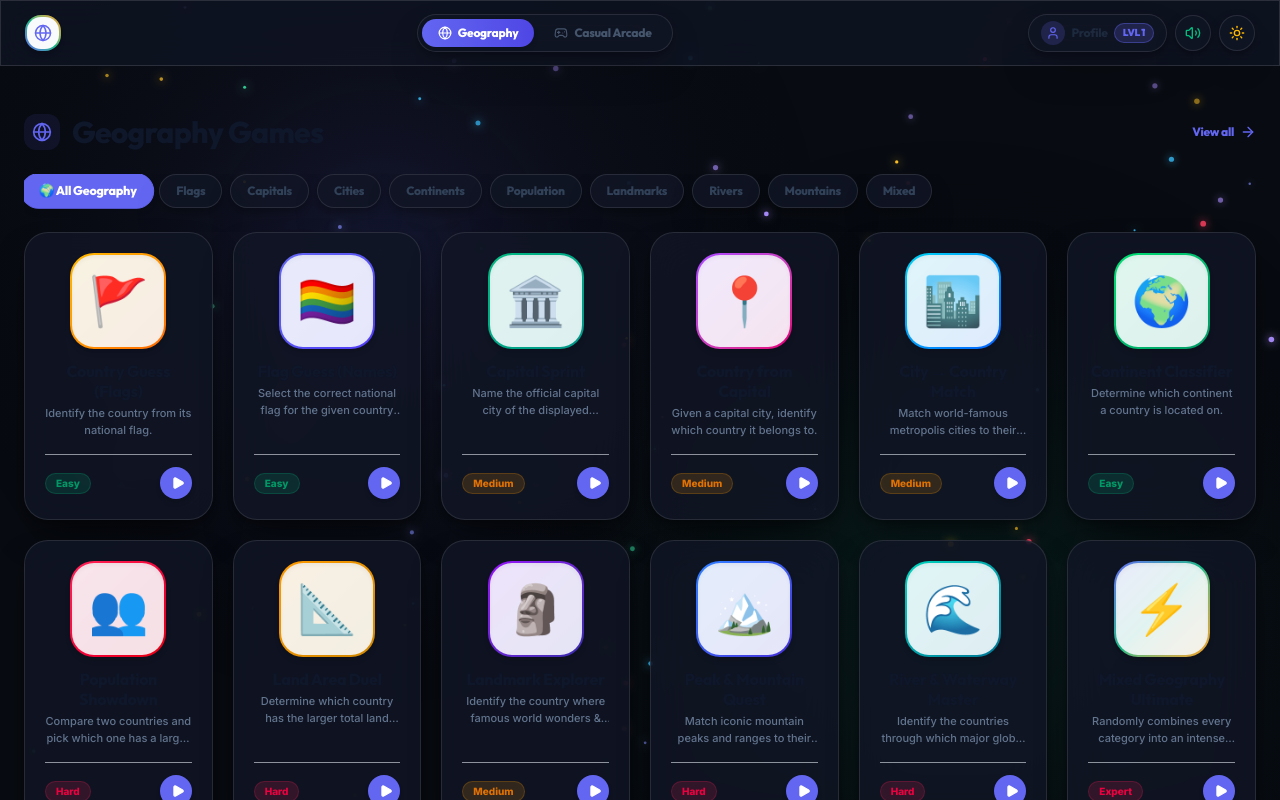
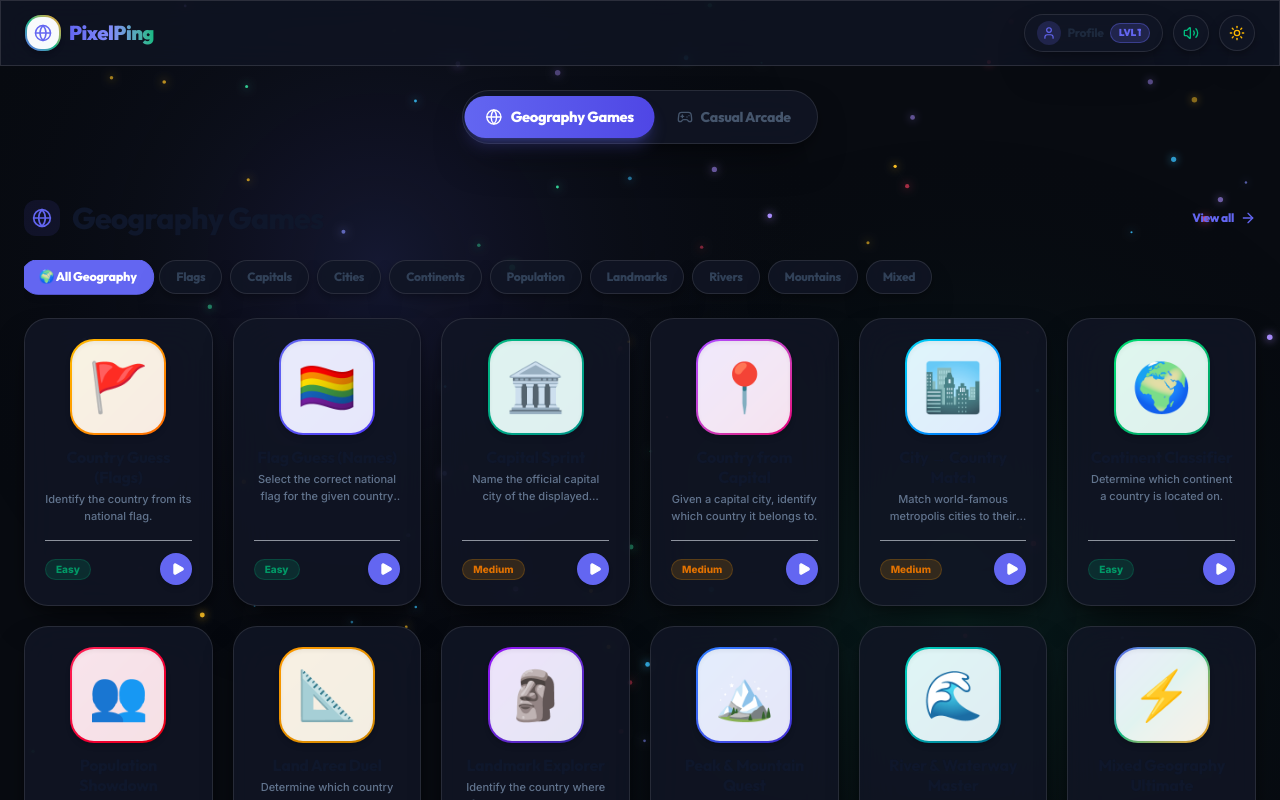
Before and after one commit to Midhun777/PixelPing, a React (Vite) app: page / in a window 1280 px wide. Shown: the top 800 px of the page. Built offline with nearby package versions, Linux system fonts and the light colour scheme.

Commit message:
Add_Recently_Played_Game_History_Bar_and_position_Game_Switcher_outside_Navbar

```diff
--- a/src/App.tsx
+++ b/src/App.tsx
@@ -1,21 +1,23 @@
 import { useState, useEffect } from 'react';
+import { Globe, Gamepad2 } from 'lucide-react';
 import { BackgroundCanvas } from './components/BackgroundCanvas';
 import { Navbar } from './components/Navbar';
 import { GeographyHome } from './components/geography/GeographyHome';
 import { CasualCategoriesGrid } from './components/CasualCategoriesGrid';
 import { GameGrid } from './components/GameGrid';
 import { GameModal } from './components/GameModal';
+import { RecentlyPlayedBar } from './components/RecentlyPlayedBar';
 import { UserProfileModal } from './components/profile/UserProfileModal';
 import { GAMES_DATA } from './data/gamesData';
 import type { GameItem } from './data/gamesData';
 import { sounds } from './services/audio';
 
 function App() {
-  // Navigation Tab State: 'home' | 'geography' | 'casual'
-  const [activeTab, setActiveTab] = useState<'home' | 'geography' | 'casual'>('home');
+  // Navigation Tab State: 'geography' | 'casual'
+  const [activeTab, setActiveTab] = useState<'geography' | 'casual'>('geography');
 
   // Live Search Input State
-  const [searchQuery, setSearchQuery] = useState<string>('');
+  const [searchQuery] = useState<string>('');
 
   // Selected Category Filter State
   const [selectedCategory, setSelectedCategory] = useState<string | null>(null);
@@ -92,11 +94,6 @@ function App() {
 
       {/* Simple Top Navbar */}
       <Navbar
-        activeTab={activeTab === 'casual' ? 'casual' : 'geography'}
-        onSelectTab={(tab) => {
-          setActiveTab(tab);
-          setSelectedCategory(null);
-        }}
         onOpenProfile={() => setIsProfileOpen(true)}
         isDark={isDark}
         onToggleTheme={toggleTheme}
@@ -105,17 +102,57 @@ function App() {
       />
 
       {/* Main Page Body Layout */}
-      <main className="flex-grow z-10 pt-2 sm:pt-4">
-        {/* 1. Geography Section (Shown on Home or Geography Tab) */}
-        {(activeTab === 'home' || activeTab === 'geography') && (
+      <main className="flex-grow z-10 pt-4 sm:pt-6">
+        {/* Floating Game Type Switcher Pill Bar (Positioned Outside Navbar) */}
+        <div className="max-w-7xl mx-auto px-4 sm:px-6 mb-6 flex items-center justify-center select-none">
+          <div className="inline-flex items-center gap-1.5 p-1.5 rounded-full glass-card border border-slate-200/80 dark:border-white/15 shadow-xl backdrop-blur-2xl">
+            <button
+              onClick={() => {
+                sounds.playPop();
+                setActiveTab('geography');
+                setSelectedCategory(null);
+              }}
+              className={`px-5 py-2.5 rounded-full text-xs sm:text-sm font-display font-extrabold transition-all btn-tactile flex items-center gap-2 ${
+                activeTab === 'geography'
+                  ? 'bg-gradient-to-r from-[#6366F1] to-[#4F46E5] text-white shadow-lg shadow-[#6366F1]/30 scale-105'
+                  : 'text-slate-600 dark:text-slate-300 hover:text-slate-900 dark:hover:text-white'
+              }`}
+            >
+              <Globe className="w-4 h-4" />
+              <span>Geography Games</span>
+            </button>
+
+            <button
+              onClick={() => {
+                sounds.playPop();
+                setActiveTab('casual');
+                setSelectedCategory(null);
+              }}
+              className={`px-5 py-2.5 rounded-full text-xs sm:text-sm font-display font-extrabold transition-all btn-tactile flex items-center gap-2 ${
+                activeTab === 'casual'
+                  ? 'bg-gradient-to-r from-[#6366F1] to-[#4F46E5] text-white shadow-lg shadow-[#6366F1]/30 scale-105'
+                  : 'text-slate-600 dark:text-slate-300 hover:text-slate-900 dark:hover:text-white'
+              }`}
+            >
+              <Gamepad2 className="w-4 h-4" />
+              <span>Casual Arcade</span>
+            </button>
+          </div>
+        </div>
+
+        {/* Recently Played History Feed Bar */}
+        <RecentlyPlayedBar />
+
+        {/* 1. Geography Section */}
+        {activeTab === 'geography' && (
           <GeographyHome
             searchQuery={searchQuery}
             onViewAllClick={() => setActiveTab('geography')}
           />
         )}
 
-        {/* 2. Casual Arcade & All Games Categories Section (Shown on Home or Casual Tab) */}
-        {(activeTab === 'home' || activeTab === 'casual') && (
+        {/* 2. Casual Arcade & Categories Section */}
+        {activeTab === 'casual' && (
           <>
             <CasualCategoriesGrid
               onCategoryClick={(catId) => {
@@ -131,7 +168,6 @@ function App() {
               onToggleFavorite={toggleFavorite}
               onPlayGame={handleLaunchGame}
               onResetFilters={() => {
-                setSearchQuery('');
                 setSelectedCategory(null);
               }}
             />
--- a/src/components/Navbar.tsx
+++ b/src/components/Navbar.tsx
@@ -1,11 +1,9 @@
 import React, { useState, useEffect } from 'react';
-import { Sun, Moon, Volume2, VolumeX, Globe, User, Gamepad2 } from 'lucide-react';
+import { Sun, Moon, Volume2, VolumeX, Globe, User } from 'lucide-react';
 import { sounds } from '../services/audio';
 import { getUserStats } from '../services/statsService';
 
 interface NavbarProps {
-  activeTab: 'geography' | 'casual';
-  onSelectTab: (tab: 'geography' | 'casual') => void;
   onOpenProfile: () => void;
   isDark: boolean;
   onToggleTheme: () => void;
@@ -14,8 +12,6 @@ interface NavbarProps {
 }
 
 export const Navbar: React.FC<NavbarProps> = ({
-  activeTab,
-  onSelectTab,
   onOpenProfile,
   isDark,
   onToggleTheme,
@@ -31,7 +27,7 @@ export const Navbar: React.FC<NavbarProps> = ({
 
   return (
     <header className="sticky top-0 z-40 w-full glass-pill border-b border-slate-200/80 dark:border-white/10 backdrop-blur-2xl transition-all duration-300">
-      <div className="max-w-7xl mx-auto px-4 sm:px-6 h-14 sm:h-16 flex items-center justify-between gap-2 sm:gap-4 select-none">
+      <div className="max-w-7xl mx-auto px-4 sm:px-6 h-14 sm:h-16 flex items-center justify-between gap-4 select-none">
         {/* Left: Page / Brand Name */}
         <div
           onClick={() => {
@@ -45,46 +41,13 @@ export const Navbar: React.FC<NavbarProps> = ({
               <Globe className="w-4 h-4 sm:w-4.5 sm:h-4.5 text-[#6366F1] dark:text-[#818CF8]" />
             </div>
           </div>
-          <span className="font-display font-black text-lg sm:text-xl tracking-tight bg-clip-text text-transparent bg-gradient-to-r from-[#6366F1] via-[#818CF8] to-[#10B981] hidden xs:inline">
+          <span className="font-display font-black text-xl tracking-tight bg-clip-text text-transparent bg-gradient-to-r from-[#6366F1] via-[#818CF8] to-[#10B981]">
             PixelPing
           </span>
         </div>
 
-        {/* Center: Game Type Switcher Pill Bar */}
-        <div className="flex items-center gap-1 p-1 rounded-full glass-card border border-slate-200/80 dark:border-white/10 shadow-inner">
-          <button
-            onClick={() => {
-              sounds.playPop();
-              onSelectTab('geography');
-            }}
-            className={`px-3 sm:px-4 py-1.5 rounded-full text-xs font-display font-extrabold transition-all btn-tactile flex items-center gap-1.5 ${
-              activeTab === 'geography'
-                ? 'bg-gradient-to-r from-[#6366F1] to-[#4F46E5] text-white shadow-md'
-                : 'text-slate-600 dark:text-slate-400 hover:text-slate-900 dark:hover:text-white'
-            }`}
-          >
-            <Globe className="w-3.5 h-3.5" />
-            <span>Geography</span>
-          </button>
-
-          <button
-            onClick={() => {
-              sounds.playPop();
-              onSelectTab('casual');
-            }}
-            className={`px-3 sm:px-4 py-1.5 rounded-full text-xs font-display font-extrabold transition-all btn-tactile flex items-center gap-1.5 ${
-              activeTab === 'casual'
-                ? 'bg-gradient-to-r from-[#6366F1] to-[#4F46E5] text-white shadow-md'
-                : 'text-slate-600 dark:text-slate-400 hover:text-slate-900 dark:hover:text-white'
-            }`}
-          >
-            <Gamepad2 className="w-3.5 h-3.5" />
-            <span>Casual Arcade</span>
-          </button>
-        </div>
-
         {/* Right Controls: Profile Button, Sound FX Mute Toggle, Dark Mode Toggle */}
-        <div className="flex items-center gap-1.5 sm:gap-2">
+        <div className="flex items-center gap-2 sm:gap-2.5">
           {/* User Profile Access Button */}
           <button
             onClick={() => {
@@ -93,13 +56,13 @@ export const Navbar: React.FC<NavbarProps> = ({
               setPlayerLevel(updatedStats.level || 1);
               onOpenProfile();
             }}
-            className="flex items-center gap-1.5 px-2.5 sm:px-3 py-1.5 rounded-full glass-card border border-slate-200/80 dark:border-white/10 text-xs font-display font-extrabold text-slate-800 dark:text-white hover:border-[#6366F1]/50 transition-all btn-tactile shadow-sm"
+            className="flex items-center gap-1.5 px-3 py-1.5 rounded-full glass-card border border-slate-200/80 dark:border-white/10 text-xs font-display font-extrabold text-slate-800 dark:text-white hover:border-[#6366F1]/50 transition-all btn-tactile shadow-sm"
           >
             <div className="w-5 h-5 sm:w-6 sm:h-6 rounded-full bg-[#6366F1]/20 flex items-center justify-center text-[#6366F1] dark:text-[#818CF8]">
-              <User className="w-3 h-3 sm:w-3.5 sm:h-3.5" />
+              <User className="w-3.5 h-3.5" />
             </div>
-            <span className="hidden md:inline">Profile</span>
-            <span className="px-1.5 sm:px-2 py-0.5 rounded-full bg-[#6366F1]/20 border border-[#6366F1]/40 text-[#6366F1] dark:text-[#818CF8] text-[10px] font-black uppercase">
+            <span className="hidden sm:inline">Profile</span>
+            <span className="px-2 py-0.5 rounded-full bg-[#6366F1]/20 border border-[#6366F1]/40 text-[#6366F1] dark:text-[#818CF8] text-[10px] font-black uppercase">
               LVL {playerLevel}
             </span>
           </button>
--- /dev/null
+++ b/src/components/RecentlyPlayedBar.tsx
@@ -0,0 +1,95 @@
+import React, { useState, useEffect } from 'react';
+import { History, Play, Zap, Target, Flame } from 'lucide-react';
+import { getUserStats } from '../services/statsService';
+import type { MatchHistoryItem } from '../services/statsService';
+import { sounds } from '../services/audio';
+
+interface RecentlyPlayedBarProps {
+  onReplayGame?: (gameTitle: string) => void;
+}
+
+export const RecentlyPlayedBar: React.FC<RecentlyPlayedBarProps> = ({ onReplayGame }) => {
+  const [recentHistory, setRecentHistory] = useState<MatchHistoryItem[]>([]);
+
+  useEffect(() => {
+    const stats = getUserStats();
+    setRecentHistory(stats.matchHistory || []);
+  }, []);
+
+  if (recentHistory.length === 0) return null;
+
+  return (
+    <section className="max-w-7xl mx-auto px-4 sm:px-6 mb-8 select-none animate-fade-in">
+      <div className="flex items-center justify-between mb-3.5">
+        <div className="flex items-center gap-2">
+          <div className="w-7 h-7 rounded-lg bg-[#6366F1]/15 flex items-center justify-center text-[#818CF8]">
+            <History className="w-4 h-4" />
+          </div>
+          <h3 className="font-display font-extrabold text-lg text-slate-900 dark:text-white tracking-tight">
+            Recently Played Games & Stats
+          </h3>
+        </div>
+
+        <span className="text-xs font-bold text-slate-500 dark:text-slate-400">
+          Last {recentHistory.length} matches
+        </span>
+      </div>
+
+      {/* Horizontal Scrollable History Cards Feed */}
+      <div className="flex items-center gap-3.5 overflow-x-auto no-scrollbar pb-2">
+        {recentHistory.slice(0, 10).map((match) => (
+          <div
+            key={match.id}
+            onClick={() => {
+              sounds.playPop();
+              onReplayGame?.(match.gameTitle);
+            }}
+            className="group glass-card rounded-2xl p-4 border border-slate-200/80 dark:border-white/10 shadow-md hover:shadow-xl hover:-translate-y-1 transition-all duration-300 shrink-0 w-64 cursor-pointer flex flex-col justify-between"
+          >
+            <div className="flex items-center justify-between gap-2 mb-2">
+              <span className="font-display font-extrabold text-sm text-slate-900 dark:text-white truncate group-hover:text-[#6366F1] dark:group-hover:text-[#818CF8] transition-colors">
+                {match.gameTitle}
+              </span>
+              <span
+                className={`text-[10px] font-extrabold px-2 py-0.5 rounded-full shrink-0 ${
+                  match.isWin
+                    ? 'bg-emerald-500/15 text-emerald-500 border border-emerald-500/20'
+                    : 'bg-amber-500/15 text-amber-500 border border-amber-500/20'
+                }`}
+              >
+                {match.isWin ? 'VICTORY' : 'COMPLETED'}
+              </span>
+            </div>
+
+            <div className="flex items-center justify-between text-xs font-bold text-slate-500 dark:text-slate-400 my-1">
+              <div className="flex items-center gap-1 text-amber-500 dark:text-amber-400">
+                <Zap className="w-3.5 h-3.5 fill-amber-400" />
+                <span>{match.score} PTS</span>
+              </div>
+
+              <div className="flex items-center gap-1 text-emerald-500 dark:text-emerald-400">
+                <Target className="w-3.5 h-3.5" />
+                <span>{match.accuracyPercent}% Acc</span>
+              </div>
+
+              {match.longestStreak > 1 && (
+                <div className="flex items-center gap-1 text-rose-500 dark:text-rose-400">
+                  <Flame className="w-3.5 h-3.5 fill-rose-400" />
+                  <span>{match.longestStreak}x</span>
+                </div>
+              )}
+            </div>
+
+            <div className="flex items-center justify-between pt-2.5 mt-2 border-t border-slate-200/60 dark:border-white/10 text-[10px] font-medium text-slate-400">
+              <span>{match.timestamp}</span>
+              <span className="flex items-center gap-1 text-[#6366F1] dark:text-[#818CF8] font-bold group-hover:translate-x-0.5 transition-transform">
+                <span>Play Again</span>
+                <Play className="w-2.5 h-2.5 fill-current" />
+              </span>
+            </div>
+          </div>
+        ))}
+      </div>
+    </section>
+  );
+};
```
